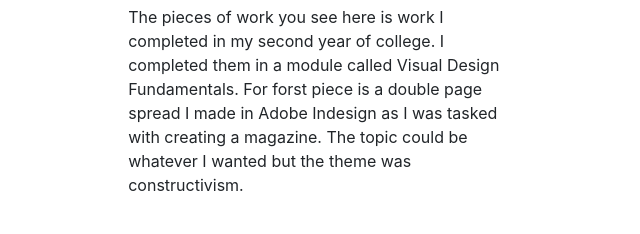
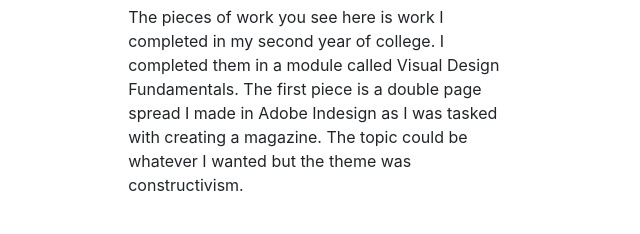
Before and after one commit to justin1flood/Justins-Portolio, a plain HTML site: page graphic.html in a window 1280 px wide. Shown: the part 937-1171 px from the top of the page, 115-755 px from the left. Drawn offline with Linux system fonts and the light colour scheme.

Commit message:
Update graphic.html

```diff
--- a/graphic.html
+++ b/graphic.html
@@ -36,7 +36,7 @@
 
 	<h2 class="graphicheading">About my work</h2>
 	<div class="graphic">
-	<p class="left">The pieces of work you see here is work I completed in my second year of college. I completed them in a module called Visual Design Fundamentals. For forst piece is a double page spread I made in Adobe Indesign as I was tasked with creating a magazine. The topic could be whatever I wanted but the theme was constructivism.
+	<p class="left">The pieces of work you see here is work I completed in my second year of college. I completed them in a module called Visual Design Fundamentals. The first piece is a double page spread I made in Adobe Indesign as I was tasked with creating a magazine. The topic could be whatever I wanted but the theme was constructivism.
 	</p>
 	<p class="right">
 		The topic I done my magazine on was famous skyscrapers and buildings.
```
